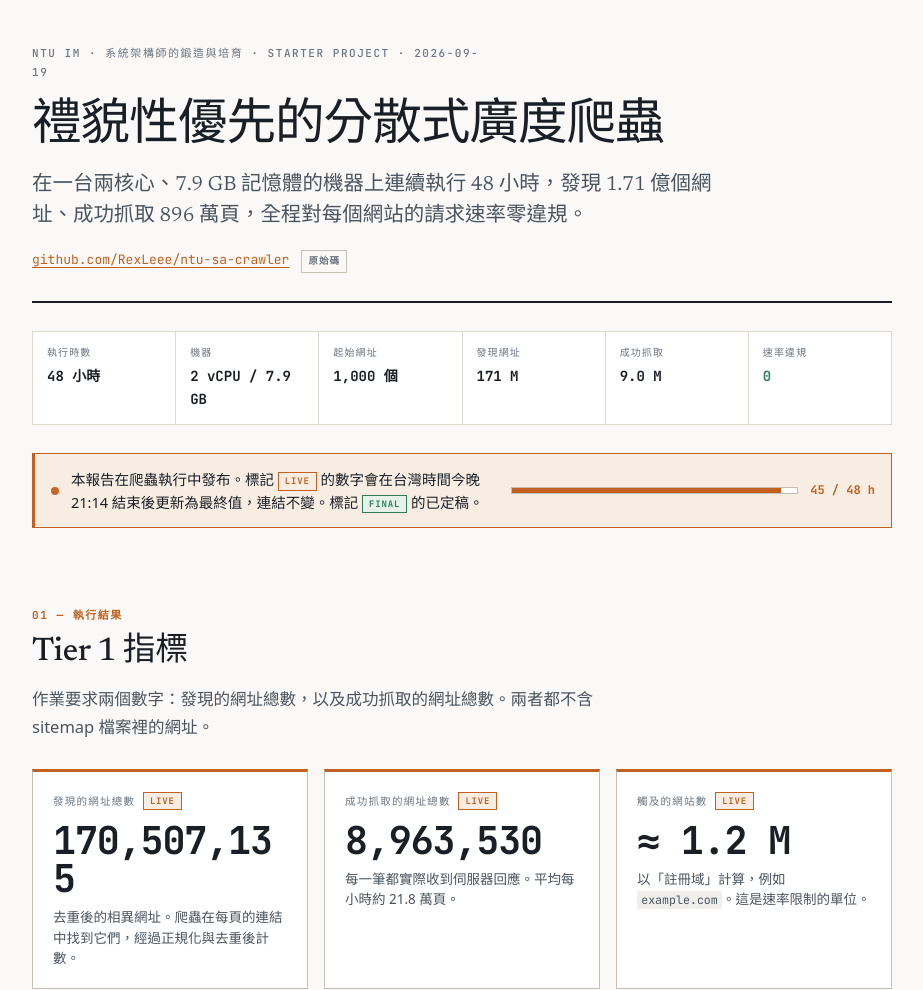
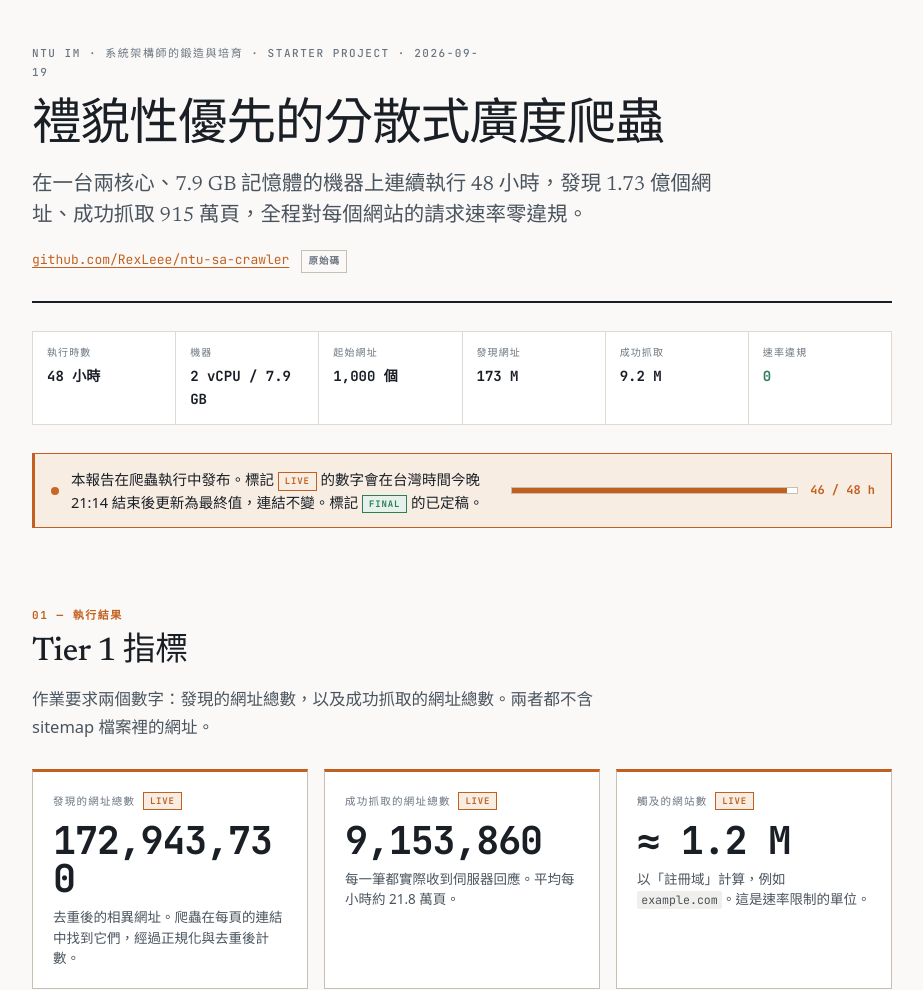
Before and after one commit to RexLeee/ntu-sa-crawler, a plain HTML site: page docs/index.html in a window 1280 px wide. Shown: the top 990 px of the page, without its empty margins (178-1101 px from the left). Drawn offline with Linux system fonts and the light colour scheme.

Commit message:
Refresh the report figures at 46.2h

```diff
--- a/docs/index.html
+++ b/docs/index.html
@@ -108,7 +108,7 @@ h1{
 @media (prefers-reduced-motion:reduce){.dot{animation:none}}
 .live-t{font-size:14.5px;line-height:1.55;flex:1 1 320px;min-width:0;margin:0}
 .bar{flex:1 1 180px;min-width:150px;height:7px;background:var(--surface);border:1px solid var(--rule2);position:relative;overflow:hidden}
-.bar i{position:absolute;inset:0 auto 0 0;width:94.4%;background:var(--amber)}
+.bar i{position:absolute;inset:0 auto 0 0;width:96.3%;background:var(--amber)}
 .bar-n{font-family:var(--mono);font-size:12px;font-weight:700;color:var(--amber);flex:none}
 
 /* ===== sections ===== */
@@ -277,7 +277,7 @@ tbody tr:last-child td{border-bottom:0}
 <header class="mast">
   <p class="kicker">NTU IM · 系統架構師的鍛造與培育 · Starter Project · 2026-09-19</p>
   <h1>禮貌性優先的分散式廣度爬蟲</h1>
-  <p class="standfirst">在一台兩核心、7.9 GB 記憶體的機器上連續執行 48 小時，發現 1.71 億個網址、成功抓取 896 萬頁，全程對每個網站的請求速率零違規。</p>
+  <p class="standfirst">在一台兩核心、7.9 GB 記憶體的機器上連續執行 48 小時，發現 1.73 億個網址、成功抓取 915 萬頁，全程對每個網站的請求速率零違規。</p>
   <p class="repo"><a href="https://github.com/RexLeee/ntu-sa-crawler" target="_blank" rel="noopener">github.com/RexLeee/ntu-sa-crawler</a><span>原始碼</span></p>
 </header>
 
@@ -285,16 +285,16 @@ tbody tr:last-child td{border-bottom:0}
   <div class="fact"><div class="fact-k">執行時數</div><div class="fact-v">48 小時</div></div>
   <div class="fact"><div class="fact-k">機器</div><div class="fact-v">2 vCPU / 7.9 GB</div></div>
   <div class="fact"><div class="fact-k">起始網址</div><div class="fact-v">1,000 個</div></div>
-  <div class="fact"><div class="fact-k">發現網址</div><div class="fact-v">171 M</div></div>
-  <div class="fact"><div class="fact-k">成功抓取</div><div class="fact-v">9.0 M</div></div>
+  <div class="fact"><div class="fact-k">發現網址</div><div class="fact-v">173 M</div></div>
+  <div class="fact"><div class="fact-k">成功抓取</div><div class="fact-v">9.2 M</div></div>
   <div class="fact"><div class="fact-k">速率違規</div><div class="fact-v ok" style="color:var(--green)">0</div></div>
 </div>
 
 <div class="live">
   <span class="dot" aria-hidden="true"></span>
   <p class="live-t">本報告在爬蟲執行中發布。標記 <span class="tag tag-l">Live</span> 的數字會在台灣時間今晚 21:14 結束後更新為最終值，連結不變。標記 <span class="tag tag-f">Final</span> 的已定稿。</p>
-  <div class="bar" role="img" aria-label="進度 45 小時，共 48 小時"><i></i></div>
-  <span class="bar-n">45 / 48 h</span>
+  <div class="bar" role="img" aria-label="進度 46 小時，共 48 小時"><i></i></div>
+  <span class="bar-n">46 / 48 h</span>
 </div>
 
 <!-- ========== 01 ========== -->
@@ -306,12 +306,12 @@ tbody tr:last-child td{border-bottom:0}
   <div class="t1grid">
     <div class="t1">
       <div class="t1-k">發現的網址總數 <span class="tag tag-l">Live</span></div>
-      <div class="t1-v">170,507,135</div>
+      <div class="t1-v">172,943,730</div>
       <p class="t1-d">去重後的相異網址。爬蟲在每頁的連結中找到它們，經過正規化與去重後計數。</p>
     </div>
     <div class="t1">
       <div class="t1-k">成功抓取的網址總數 <span class="tag tag-l">Live</span></div>
-      <div class="t1-v">8,963,530</div>
+      <div class="t1-v">9,153,860</div>
       <p class="t1-d">每一筆都實際收到伺服器回應。平均每小時約 21.8 萬頁。</p>
     </div>
     <div class="t1">
```
